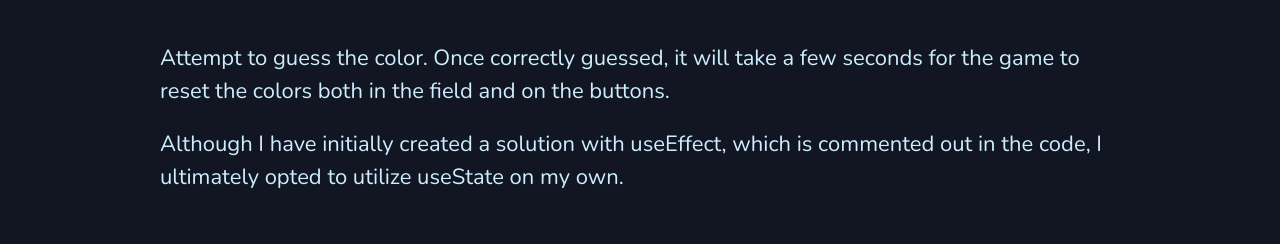
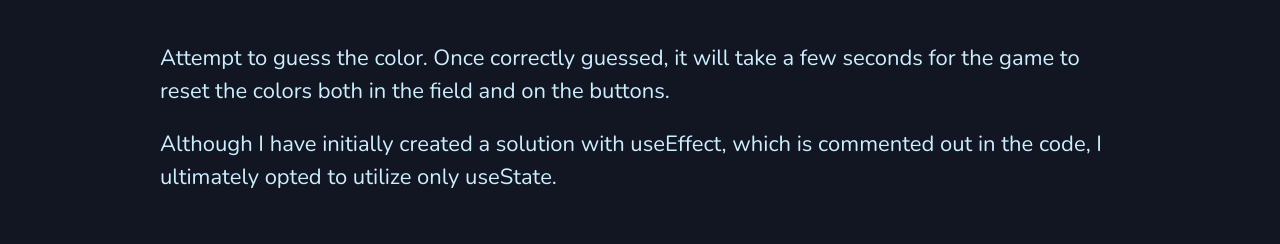
Before and after one commit to lazard9/react-projects, a React (Vite) app in the folder ldprojects/: page /projects-one in a window 1280 px wide. Shown: the part 2900-3144 px from the top of the page. Built offline with nearby package versions, Linux system fonts and the light colour scheme.

Commit message:
fix: final attempt at fixing Guess Color Game text

```diff
--- a/ldprojects/src/pages/ProjectsOne.jsx
+++ b/ldprojects/src/pages/ProjectsOne.jsx
@@ -86,7 +86,7 @@ const ProjectsOne = () => {
                     <p>
                         Although I have initially created a solution with
                         useEffect, which is commented out in the code, I
-                        ultimately opted to utilize useState on my own.
+                        ultimately opted to utilize only useState.
                     </p>
                 </Content>
 
```
